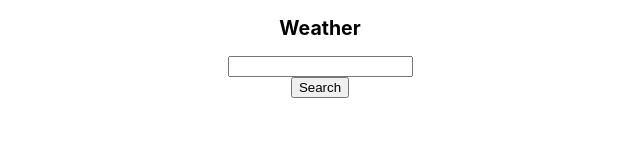
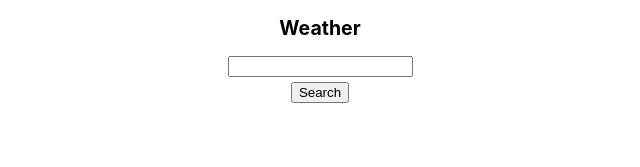
Before and after one commit to hikmeterdil/weather-app, a React (Create React App) app: page / in a window 1280 px wide. Shown: the top 167 px of the page, without its empty margins (320-960 px from the left). Built offline with nearby package versions, Linux system fonts and the light colour scheme.

Commit message:
add better error response

```diff
--- a/src/App.css
+++ b/src/App.css
@@ -28,3 +28,7 @@
   margin:1px;
   font-weight: bold;
 }
+
+.btn {
+  margin:5px;
+}
--- a/src/components/City.js
+++ b/src/components/City.js
@@ -7,9 +7,9 @@ return(
 <h2 className="name" key={cityData.sys.id}>{cityData.name}, {cityData.sys.country}</h2>
 <h3 className="condition" >{cityData.weather[0].main}</h3>
 <p className="condition" >{cityData.weather[0].description}</p>
-<p className="para" >min-temp: ${cityData.main.temp_min}</p>
-<p className="para" >max-temp: ${cityData.main.temp_max}</p>
-<p className="para" >location: ${cityData.coord.lon}, ${cityData.coord.lat}</p>
+<p className="para" >min-temp: {cityData.main.temp_min}</p>
+<p className="para" >max-temp: {cityData.main.temp_max}</p>
+<p className="para" >location: {cityData.coord.lon}, {cityData.coord.lat}</p>
 </div>
 </div>
 )};
--- a/src/components/Search.js
+++ b/src/components/Search.js
@@ -4,7 +4,7 @@ export function Search({handleInputChange, handleSubmit}) {
     return(
         <>
         <input type="text" onChange={handleInputChange} />
-        <button type="button" onClick={handleSubmit}>Search</button>
+        <button className="btn" type="button" onClick={handleSubmit}>Search</button>
         </>
     )
 }
--- a/src/components/Weather.js
+++ b/src/components/Weather.js
@@ -12,8 +12,13 @@ export function Weather() {
   const fetchData = async inputValue => {
     try {
       setIsLoading(true);
+
       const QUERY_URL = `https://api.openweathermap.org/data/2.5/weather?appid=${process.env.REACT_APP_OPENWEATHERMAP_API_KEY}&q=${inputValue}`;
       const res = await fetch(QUERY_URL);
+
+      if (!res.ok) {
+        throw new Error("City not found!");
+      }
       const data = await res.json();
       setCityData(data);
       setIsLoading(false);
@@ -38,8 +43,8 @@ export function Weather() {
         handleSubmit={handleSubmit}
       />
       {isLoading && <p>Loading...</p>}
+      {hasError && <p>Error! {inputValue} not found! </p>}
       {cityData.name && <City cityData={cityData} />}
-      {hasError && <p>Error...</p>}
     </>
   );
 }
```
Also changed, not shown: package.json (+4 -4 lines).
